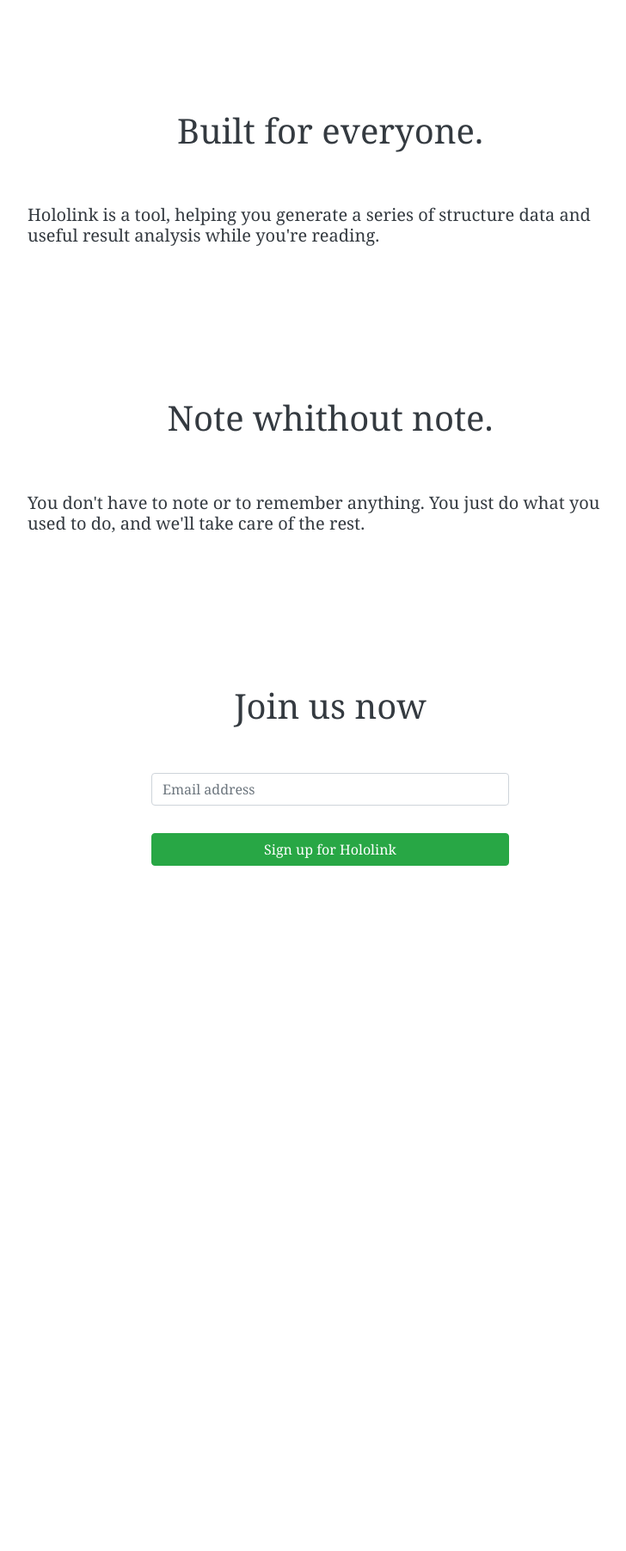
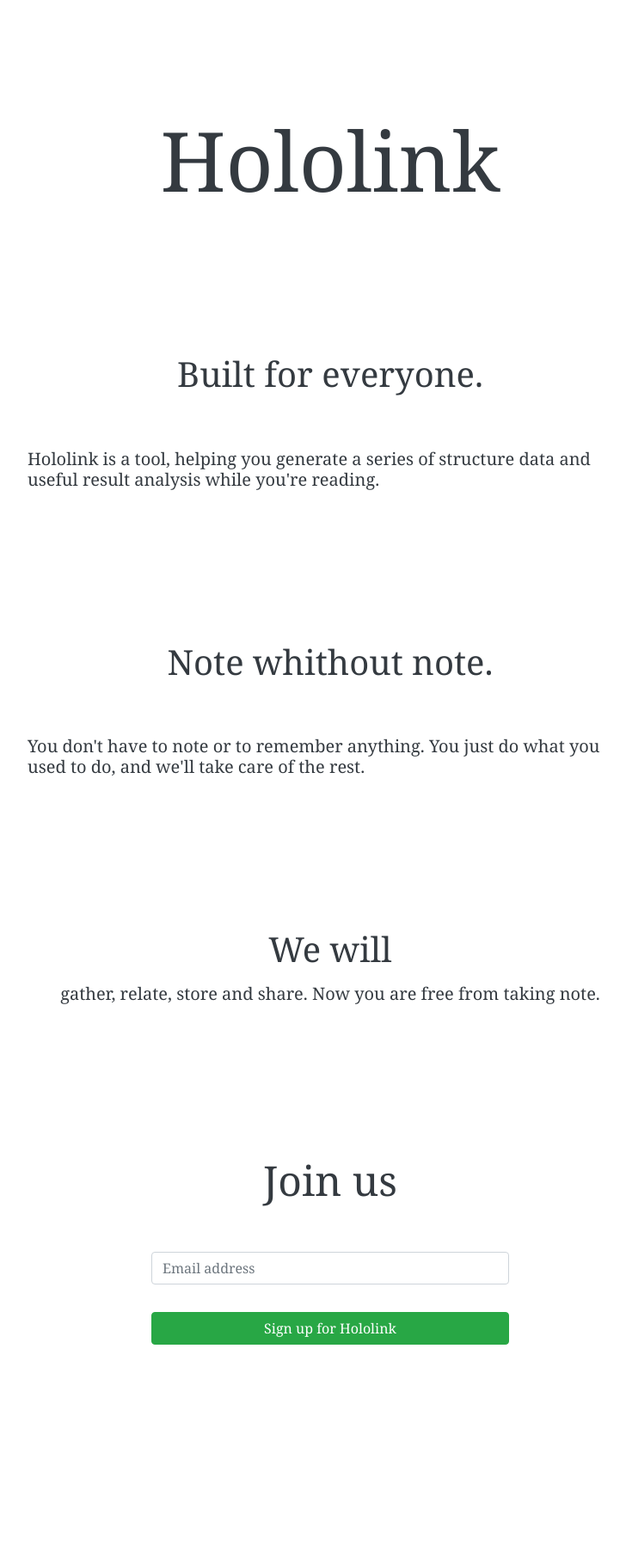
Before and after one commit to thejimmylin/hololink, a Django app: page / in a window 1280 px wide. Shown: the part 56-1860 px from the top of the page at 86% size, without its empty margins (256-984 px from the left). Before the commit the page ends 1063 px from the top, so only its background shows below. Run offline with Django 3.2, Linux system fonts and the light colour scheme; some libraries are stand-ins or nearby versions.

Commit message:
Update index.html

```diff
--- a/hololink/templates/index.html
+++ b/hololink/templates/index.html
@@ -12,29 +12,46 @@
     <div class="row" style="height: 6rem;"></div>
     <div class="row justify-content-center">
         <div class="col-auto" style="padding: 2rem; width: 48rem;">
+            <h1 style="text-align: center; font-size:6rem">{% trans 'Hololink' %}</h1>
+        </div>
+    </div>
+    <div class="row" style="height: 6rem;"></div>
+    <div class="row justify-content-center">
+        <div class="col-auto" style="padding: 2rem;width: 48rem;">
             <h1 style="text-align: center;">{% trans 'Built for everyone.' %}</h1>
             <h2><br></h2>
             <p>
-                <h5>{% trans "Hololink is a tool, helping you generate a series of structure data and useful result analysis while you're reading." %}
-                </h5>
+            <h5>{% trans "Hololink is a tool, helping you generate a series of structure data and useful result analysis while you're reading." %}
+            </h5>
+            </p>
+        </div>
+    </div>
+    <div class="row" style="height: 6rem;"></div>
+    <div class="row justify-content-center">
+        <div class="col-auto" style="padding: 2rem;width: 48rem;">
+            <h1 style="text-align: center;">{% trans 'Note whithout note.' %}</h1>
+            <h2><br></h2>
+            <p>
+            <h5>{% trans "You don't have to note or to remember anything. You just do what you used to do, and we'll take care of the rest." %}
+            </h5>
             </p>
         </div>
     </div>
     <div class="row" style="height: 6rem;"></div>
     <div class="row justify-content-center">
         <div class="col-auto" style="padding: 2rem; width: 48rem;">
-            <h1 style="text-align: center;">{% trans 'Note whithout note.' %}</h1>
-            <h2><br></h2>
+            <h1 style="text-align: center;">{% trans 'We will' %}</h1>
             <p>
-                <h5>{% trans "You don't have to note or to remember anything. You just do what you used to do, and we'll take care of the rest." %}
-                </h5>
+            <h5 style="text-align: center;">
+                {% trans "gather, relate, store and share. Now you are free from taking note." %}
+            </h5>
             </p>
         </div>
     </div>
     <div class="row" style="height: 6rem;"></div>
     <div class="row justify-content-center">
         <div class="col-auto" style="padding: 2rem; width: 30rem;">
-            <h1 style="text-align: center;">{% trans 'Join us now' %}</h1>
+            <h1 style="text-align: center;font-size: 3rem">{% trans 'Join us' %}</h1>
             <h2><br></h2>
             <form method="post">
                 {% csrf_token %}
```
